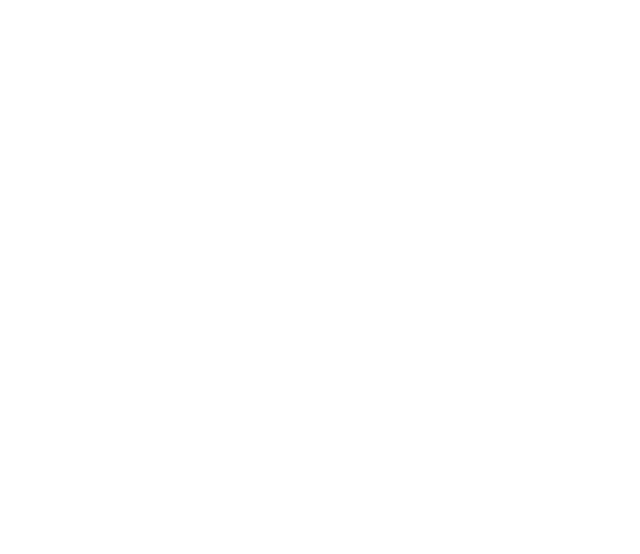
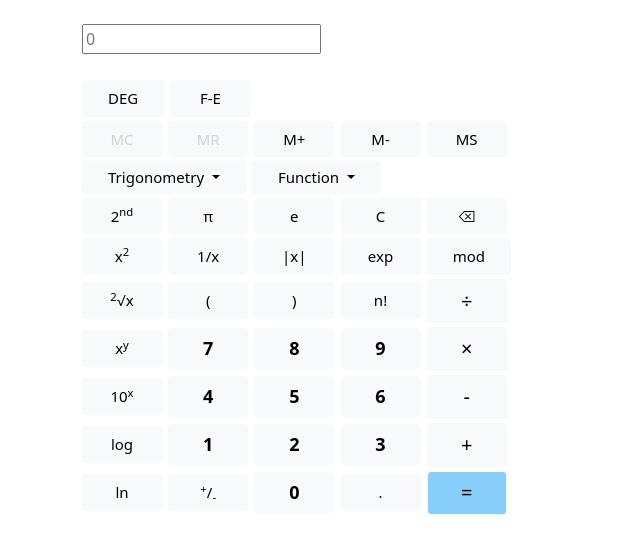
Before and after one commit to aditya-sudo/Calculator-Javascript, a plain HTML site: page index.html in a window 1280 px wide. Shown: the whole page, without its empty margins (0-640 px from the left). Drawn offline with nearby package versions, Linux system fonts and the light colour scheme.

Commit message:
structure of scientific calculator

```diff
--- a/index.html
+++ b/index.html
@@ -5,6 +5,151 @@
     <meta http-equiv="X-UA-Compatible" content="IE=edge" />
     <meta name="viewport" content="width=device-width, initial-scale=1.0" />
     <title>Calculator</title>
+    <link
+      href="https://cdn.jsdelivr.net/npm/bootstrap@5.1.3/dist/css/bootstrap.min.css"
+      rel="stylesheet"
+      integrity="sha384-1BmE4kWBq78iYhFldvKuhfTAU6auU8tT94WrHftjDbrCEXSU1oBoqyl2QvZ6jIW3"
+      crossorigin="anonymous"
+    />
+    <link rel="stylesheet" href="style.css" />
   </head>
-  <body></body>
+  <body>
+    <br />
+    <div class="container">
+      <div class="display">
+        <input type="text" placeholder="0" />
+      </div>
+      <br />
+      <div class="row">
+        <div class="col">
+          <button type="button" class="btn btn-light" id="btn1">DEG</button>
+          <button type="button" class="btn btn-light" id="btn1">F-E</button>
+        </div>
+      </div>
+      <div class="row">
+        <div class="col">
+          <button type="button" class="btn btn-light" id="btn2">MC</button>
+          <button type="button" class="btn btn-light" id="btn2">MR</button>
+          <button type="button" class="btn btn-light" id="btn1">M+</button>
+          <button type="button" class="btn btn-light" id="btn1">M-</button>
+          <button type="button" class="btn btn-light" id="btn1">MS</button>
+        </div>
+      </div>
+      <div class="row">
+        <div class="col">
+          <button
+            type="button"
+            class="btn btn-light btn-sm dropdown-toggle"
+            data-bs-toggle="dropdown"
+            aria-expanded="false"
+            id="btn"
+          >
+            Trigonometry
+          </button>
+          <button
+            type="button"
+            class="btn btn-light btn-sm dropdown-toggle"
+            data-bs-toggle="dropdown"
+            aria-expanded="false"
+            id="btn"
+          >
+            Function
+          </button>
+        </div>
+      </div>
+      <div class="row">
+        <div class="col">
+          <button type="button" class="btn btn-light" id="btn">
+            2<sup>nd</sup>
+          </button>
+          <button type="button" class="btn btn-light" id="btn">π</button>
+          <button type="button" class="btn btn-light" id="btn">e</button>
+          <button type="button" class="btn btn-light" id="btn">C</button>
+          <button type="button" class="btn btn-light" id="btn">⌫</button>
+        </div>
+      </div>
+      <div class="row">
+        <div class="col">
+          <button type="button" class="btn btn-light" id="btn">
+            x<sup>2</sup>
+          </button>
+          <button type="button" class="btn btn-light" id="btn">1/x</button>
+          <button type="button" class="btn btn-light" id="btn">|x|</button>
+          <button type="button" class="btn btn-light" id="btn">exp</button>
+          <button type="button" class="btn btn-light" id="btn">mod</button>
+        </div>
+      </div>
+      <div class="row">
+        <div class="col">
+          <button type="button" class="btn btn-light" id="btn">
+            <sup>2</sup>√x
+          </button>
+          <button type="button" class="btn btn-light" id="btn">(</button>
+          <button type="button" class="btn btn-light" id="btn">)</button>
+          <button type="button" class="btn btn-light" id="btn">n!</button>
+          <button type="button" class="btn btn-light" id="operator">÷</button>
+        </div>
+      </div>
+      <div class="row">
+        <div class="col">
+          <button type="button" class="btn btn-light" id="btn">
+            x<sup>y</sup>
+          </button>
+
+          <button type="button" class="btn btn-light" id="num">
+            <b>7</b>
+          </button>
+          <button type="button" class="btn btn-light" id="num">
+            <b>8</b>
+          </button>
+          <button type="button" class="btn btn-light" id="num">
+            <b>9</b>
+          </button>
+          <button type="button" class="btn btn-light" id="operator">×</button>
+        </div>
+      </div>
+      <div class="row">
+        <div class="col">
+          <button type="button" class="btn btn-light" id="btn">
+            10<sup>x</sup>
+          </button>
+
+          <button type="button" class="btn btn-light" id="num">
+            <b>4</b>
+          </button>
+          <button type="button" class="btn btn-light" id="num">
+            <b>5</b>
+          </button>
+          <button type="button" class="btn btn-light" id="num">
+            <b>6</b>
+          </button>
+          <button type="button" class="btn btn-light" id="operator">-</button>
+        </div>
+      </div>
+      <div class="row">
+        <div class="col">
+          <button type="button" class="btn btn-light" id="btn">log</button>
+
+          <button type="button" class="btn btn-light" id="num"><b>1</b></button>
+          <button type="button" class="btn btn-light" id="num"><b>2</b></button>
+          <button type="button" class="btn btn-light" id="num"><b>3</b></button>
+          <button type="button" class="btn btn-light" id="operator">+</button>
+        </div>
+      </div>
+      <div class="row">
+        <div class="col">
+          <button type="button" class="btn btn-light" id="btn">ln</button>
+
+          <button type="button" class="btn btn-light" id="btn">
+            <sup>+</sup>/<sub>-</sub>
+          </button>
+
+          <button type="button" class="btn btn-light" id="num"><b>0</b></button>
+          <button type="button" class="btn btn-light" id="btn">.</button>
+          <button type="button" class="btn btn-light" id="mybtn">=</button>
+        </div>
+      </div>
+    </div>
+    <script src="script.js"></script>
+  </body>
 </html>
--- a/script.js
+++ b/script.js
@@ -0,0 +1,15 @@
+function add(num1, num2) {
+  return num1 + num2;
+}
+function sub(num1, num2) {
+  return num1 - num2;
+}
+function mul(num1, num2) {
+  return num1 * num2;
+}
+function div(num1, num2) {
+  return num1 / num2;
+}
+function square(num) {
+  return num * num;
+}
--- /dev/null
+++ b/style.css
@@ -0,0 +1,64 @@
+.display {
+  width: 100px;
+}
+#btn {
+  padding-left: 25px;
+  padding-right: 25px;
+  margin-right: 2px;
+  margin-top: 2px;
+  margin-bottom: 2px;
+  min-width: 80px;
+  font-weight: 350;
+  font-size: 15px;
+}
+#mybtn {
+  padding-left: 25px;
+  padding-right: 25px;
+  margin-right: 2px;
+  margin-top: 2px;
+  margin-bottom: 2px;
+  min-width: 80px;
+  font-weight: 350;
+  font-size: 20px;
+  background-color: lightskyblue;
+}
+#num {
+  padding-left: 25px;
+  padding-right: 25px;
+  margin-right: 2px;
+  margin-top: 2px;
+  margin-bottom: 2px;
+  min-width: 80px;
+  font-size: 18px;
+}
+#btn1 {
+  padding-left: 25px;
+  padding-right: 25px;
+  margin-right: 2px;
+  margin-top: 2px;
+  margin-bottom: 2px;
+  min-width: 80px;
+  font-weight: 420;
+  font-size: 15px;
+}
+#btn2 {
+  padding-left: 25px;
+  padding-right: 25px;
+  margin-right: 2px;
+  margin-top: 2px;
+  margin-bottom: 2px;
+  min-width: 80px;
+  font-weight: 420;
+  color: lightgray;
+  font-size: 15px;
+}
+#operator {
+  padding-left: 25px;
+  padding-right: 25px;
+  margin-right: 2px;
+  margin-top: 2px;
+  margin-bottom: 2px;
+  min-width: 80px;
+  font-weight: 350;
+  font-size: 20px;
+}
```
